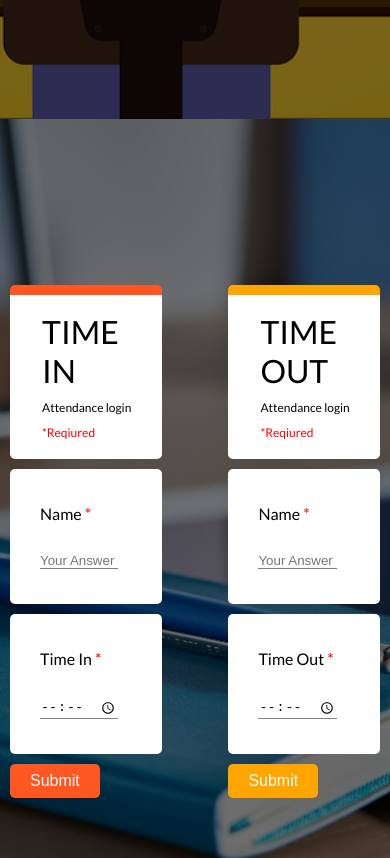
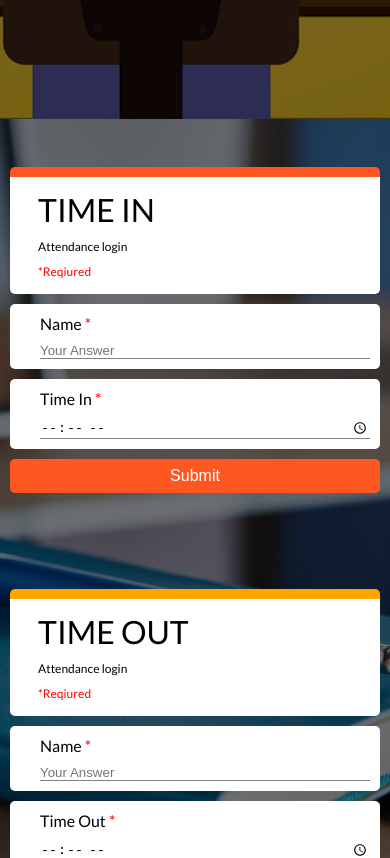
Before and after one commit to ag1426/academo-template, a plain HTML site: page index.html in a window 390 px wide. Shown: the part 725-1583 px from the top of the page. Drawn offline with Linux system fonts and the light colour scheme.

Commit message:
made chages to mobile view

```diff
--- a/css/style.css
+++ b/css/style.css
@@ -1,7 +1,6 @@
 @import url('https://fonts.googleapis.com/css2?family=Lato');
-
-body{
-	font-family: 'Lato',sans-serif;
+body {
+	font-family: 'Lato', sans-serif;
 }
 
 nav {
@@ -66,7 +65,7 @@ nav .icon-burger .line {
 	transition: all .3s ease-in-out;
 }
 
-.scroll-icon{
+.scroll-icon {
 	display: block;
 	font-size: 50px;
 	color: gray;
@@ -74,7 +73,7 @@ nav .icon-burger .line {
 	bottom: 0;
 }
 
-.left-container{
+.left-container {
 	width: 50%;
 	height: 100%;
 	display: flex;
@@ -83,11 +82,11 @@ nav .icon-burger .line {
 	padding-right: 6%;
 }
 
-.forms-container{
+.forms-container {
 	width: 60%;
 }
 
-.form-container{
+.form-container {
 	display: block;
 	border-top-color: #ff5722;
 	border-top-width: 10px;
@@ -97,20 +96,21 @@ nav .icon-burger .line {
 	padding: 7px;
 }
 
-.form-container2{
+.form-container2 {
 	display: block;
 	border-radius: 5px;
 	margin-top: 10px;
 	background-color: white;
 }
 
-.form-container1{
+.form-container1 {
 	display: block;
 	border-radius: 5px;
 	margin-top: 10px;
 	background-color: white;
 }
-.timein-form{
+
+.timein-form {
 	text-align: start;
 	padding-left: 20px;
 	margin: 10px;
@@ -118,7 +118,7 @@ nav .icon-burger .line {
 	padding-bottom: 35px;
 }
 
-.timeout-form{
+.timeout-form {
 	text-align: start;
 	padding-left: 20px;
 	margin: 10px;
@@ -126,16 +126,16 @@ nav .icon-burger .line {
 	padding-bottom: 35px;
 }
 
-.timeout-form input{
+.timeout-form input {
 	width: 50%;
 	padding-top: 30px;
-    border:none;
+	border: none;
 	border-bottom-style: solid;
 	border-bottom-width: 1px;
 	border-color: grey;
 }
 
-.time-form{
+.time-form {
 	text-align: start;
 	padding-left: 20px;
 	margin: 10px;
@@ -143,116 +143,192 @@ nav .icon-burger .line {
 	padding-bottom: 35px;
 }
 
-.form-border-top{
+.form-border-top {
 	border-top-color: orange;
 }
 
-.timein-form input{
+.timein-form input {
 	width: 50%;
 	padding-top: 30px;
-    border:none;
+	border: none;
 	border-bottom-style: solid;
 	border-bottom-width: 1px;
 	border-color: grey;
 }
 
-.time-form input{
+.time-form input {
 	width: 50%;
 	padding-top: 30px;
-    border:none;
+	border: none;
 	border-bottom-style: solid;
 	border-bottom-width: 1px;
 	border-color: grey;
 }
-.form-container h1{
+
+.form-container h1 {
 	padding-top: 10px;
 	font-weight: 500;
 	text-align: left;
 	padding-left: 25px;
 }
-.form-container p{
+
+.form-container p {
 	padding-top: 10px;
 	text-align: left;
 	padding-left: 25px;
 	font-size: 12px;
 }
-.required{
+
+.required {
 	color: red;
 	margin-bottom: 12px;
 }
-.star{
+
+.star {
 	color: red;
 }
 
-.submit{
+.submit {
 	display: block;
 	text-align: start;
 	border-radius: 5px;
 	padding: 8px 20px;
 	color: white;
-    background: #ff5722 ;
+	background: #ff5722;
 	font-size: 16px;
 	border: none;
 }
-.submit-color{
+
+.submit-color {
 	background-color: orange;
 }
 
-
-.right-container{
+.right-container {
 	width: 50%;
 	height: 100%;
 	display: flex;
 	align-items: center;
 	justify-content: flex-start;
 	padding-left: 6%;
-
 }
 
-.footer{
+.footer {
 	margin: 20px 0px;
 	text-align: center;
 }
-.footer p{
-    font-family:'Lato',sans-serif;
+
+.footer p {
+	font-family: 'Lato', sans-serif;
 	word-spacing: 4px;
 }
 
-
 @media screen and (max-width: 768px) {
-.forms-container{
+	.second-sec {
+		display: flex;
+		flex-direction: column;
+	}
+	.left-container {
+		width: 100%;
+		height: 100%;
+		padding-right: 0;
+	}
+	.form-container {
+		display: block;
+		border-top-color: #ff5722;
+		border-top-width: 10px;
+		border-top-style: solid;
+		border-radius: 5px;
+		background-color: white;
+		padding: 3px;
+	}
+	.form-container1 {
+		display: block;
+		border-radius: 5px;
+		margin-top: 1px;
+		background-color: white;
+		height: 2%;
+	}
+	.timein-form {
+		text-align: start;
+		/* padding-left: 20px; */
+		margin: 10px;
+		padding-top: 10px;
+		padding-bottom: 10px;
+	}
+	.timein-form input {
+		width: 100%;
+		padding-top: 10px;
+		border: none;
+		border-bottom-style: solid;
+		border-bottom-width: 1px;
+		border-color: grey;
+	}
+	.time-form {
+		text-align: start;
+		padding-left: 20px;
+		margin: 10px;
+		padding-top: 10px;
+		padding-bottom: 10px;
+	}
+	.time-form input {
+		width: 100%;
+		padding-top: 10px;
+		border: none;
+		border-bottom-style: solid;
+		border-bottom-width: 1px;
+		border-color: grey;
+	}
+	.form-border-top {
+		border-top-color: orange;
+	}
+	.submit {
+		display: block;
+		text-align: center;
+		border-radius: 5px;
+		padding: 8px 20px;
+		color: white;
+		background: #ff5722;
+		font-size: 16px;
+		border: none;
+		width: 100%;
+	}
+	.submit-color {
+		background-color: orange;
+	}
+	.forms-container {
 		display: block;
 		width: 100%;
 		margin: 10px;
 	}
+	.right-container {
+		width: 100%;
+		height: 100%;
+		padding-left: 0;
+	}
+	.form-container2 {
+		display: block;
+		border-radius: 5px;
+		margin-top: 1px;
+		background-color: white;
+		height: 2%;
+	}
+	.timeout-form {
+		text-align: start;
+		/* padding-left: 20px; */
+		margin: 10px;
+		padding-top: 10px;
+		padding-bottom: 10px;
+	}
 
-.timein-form input{
-    width: 70%;
-    padding-top: 30px;
-    border:none;
+	.timeout-form input{
+		width: 100%;
+		padding-top: 10px;
+		border: none;
 		border-bottom-style: solid;
 		border-bottom-width: 1px;
 		border-color: grey;
+
 	}
-
-.timeout-form input{
-	width: 70%;
-    padding-top: 30px;
-    border:none;
-    border-bottom-style: solid;
-    border-bottom-width: 1px;
-    border-color: grey;
-}
-
-.time-form input{
-	width: 70%;
-    padding-top: 30px;
-    border:none;
-    border-bottom-style: solid;
-    border-bottom-width: 1px;
-    border-color: grey;
-}
-
 	nav {
 		position: fixed;
 		z-index: 10;
--- a/index.html
+++ b/index.html
@@ -51,7 +51,7 @@
                 </div>
 
                 <div class="form-container2">
-                    <form class="timeout-form" method="get" id="form2">
+                    <form class="time-form" method="get" id="form2">
                         <label for="fname">Time In <span class="star">*</span></label><br>
                         <input type="time" id="appt" name="appt"><br>
 
@@ -70,7 +70,7 @@
                     <p class="required">*Reqiured</p>
                 </div>
 
-                <div class="form-container2">
+                <div class="form-container1">
                     <form class="timeout-form" method="get" id="form2">
                         <label for="fname">Name <span class="star">*</span></label><br>
                         <input type="text" id="fname" name="fname" placeholder="Your Answer"><br>
```
Also changed, not shown: 1 other file. Lines whose indentation alone changed are shown as unchanged.
